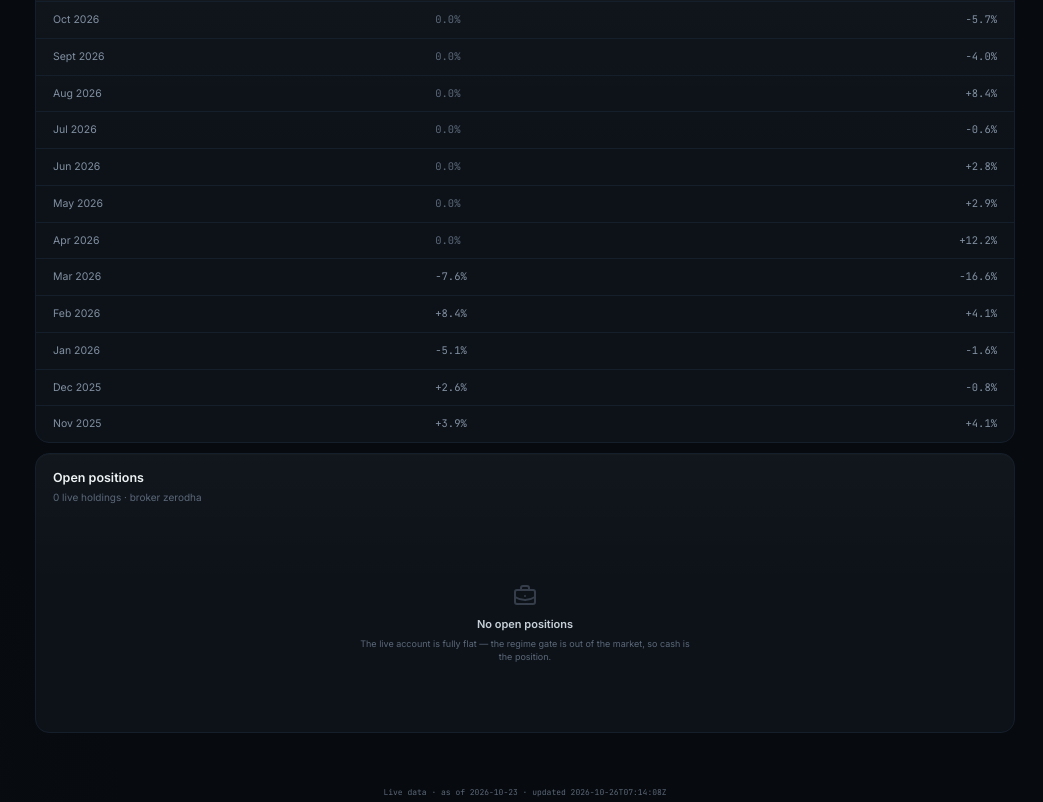
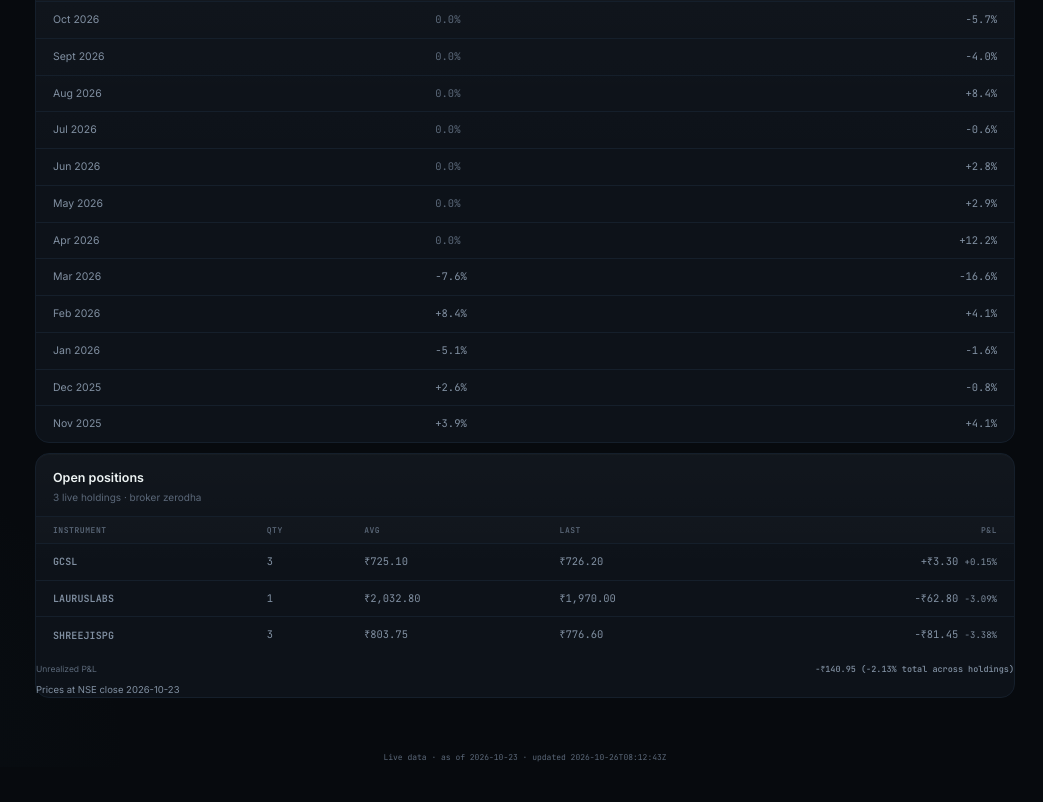
Before and after one commit to gulshan1234g5/trading-dashboard, a React (Vite) app: page / in a window 1280 px wide. Shown: the part 1242-2044 px from the top of the page, without its empty margins (237-1280 px from the left). After the commit the page ends 2009 px from the top, so only its background shows below. Built offline with nearby package versions, Linux system fonts and the light colour scheme.

Commit message:
dashboard: holdings P&L card (avg/last/pnl, colored, as-of date)

```diff
--- a/public/live.json
+++ b/public/live.json
@@ -1,12 +1,41 @@
 {
-  "generated_at": "2026-10-26T07:14:08Z",
+  "generated_at": "2026-10-26T08:12:43Z",
   "data_asof": "2026-10-23",
   "mode": "REAL",
   "account": {
     "broker": "ZERODHA",
-    "cash": 7000.0,
-    "holdings": [],
-    "n_positions": 0,
+    "cash": 380.65,
+    "holdings": [
+      {
+        "symbol": "GCSL",
+        "qty": 3,
+        "avg": 725.1,
+        "last": 726.2,
+        "pnl": 3.3,
+        "pnl_pct": 0.15,
+        "last_date": "2026-10-23"
+      },
+      {
+        "symbol": "LAURUSLABS",
+        "qty": 1,
+        "avg": 2032.8,
+        "last": 1970.0,
+        "pnl": -62.8,
+        "pnl_pct": -3.09,
+        "last_date": "2026-10-23"
+      },
+      {
+        "symbol": "SHREEJISPG",
+        "qty": 3,
+        "avg": 803.75,
+        "last": 776.6,
+        "pnl": -81.45,
+        "pnl_pct": -3.38,
+        "last_date": "2026-10-23"
+      }
+    ],
+    "n_positions": 3,
+    "unrealized_pnl": -140.95,
     "equity": 7000.0,
     "capital_floor": 45000,
     "floor_status": "below",
@@ -18,7 +47,7 @@
     "nifty_close": 22687.65,
     "dma200": 24157.71,
     "gap_pct": -6.09,
-    "last_decision": "2026-10-22",
+    "last_decision": "2026-10-26",
     "next_decision": "2026-10-30"
   },
   "systems": [
--- a/src/lib/live.tsx
+++ b/src/lib/live.tsx
@@ -34,8 +34,18 @@ export interface LiveSnapshot {
   account: {
     broker: string
     cash: number
-    holdings: Array<{ symbol: string; qty: number }>
+    holdings: Array<{
+      symbol: string
+      qty: number
+      /** optional: old live.json exports predate per-position P&L */
+      avg?: number
+      last?: number
+      last_date?: string
+      pnl?: number
+      pnl_pct?: number
+    }>
     n_positions: number
+    unrealized_pnl?: number
     equity: number
     capital_floor: number
     floor_status: 'below' | 'at_or_above'
@@ -76,7 +86,16 @@ export function parseLive(raw: any): LiveSnapshot | null {
   if (typeof a.capital_floor !== 'number') return null
   if (a.floor_status !== 'below' && a.floor_status !== 'at_or_above') return null
   if (typeof a.capital_plan_note !== 'string') return null
-  if (!Array.isArray(a.holdings) || a.holdings.some((h: unknown) => h === null || typeof h !== 'object' || typeof (h as { symbol?: unknown }).symbol !== 'string')) return null
+  const optNum = (v: unknown) => v === undefined || typeof v === 'number'
+  if (a.unrealized_pnl !== undefined && typeof a.unrealized_pnl !== 'number') return null
+  if (!Array.isArray(a.holdings)) return null
+  for (const h of a.holdings) {
+    if (h === null || typeof h !== 'object') return null
+    const o = h as Record<string, unknown>
+    if (typeof o.symbol !== 'string' || typeof o.qty !== 'number') return null
+    if (!optNum(o.avg) || !optNum(o.last) || !optNum(o.pnl) || !optNum(o.pnl_pct)) return null
+    if (o.last_date !== undefined && typeof o.last_date !== 'string') return null
+  }
 
   const g = raw.gate
   if (g === null || typeof g !== 'object') return null
--- a/src/pages/Overview.tsx
+++ b/src/pages/Overview.tsx
@@ -24,6 +24,11 @@ export function Overview({ navigate }: { navigate: (page: PageId) => void }) {
   const account = live.status === 'ok' ? live.data.account : null
   const gate = live.status === 'ok' ? live.data.gate : null
   const floorPct = account ? Math.min(100, (account.equity / account.capital_floor) * 100) : 0
+  const costBasis = account ? account.holdings.reduce((sum, h) => sum + h.qty * (h.avg ?? 0), 0) : 0
+  const unrealized = account ? (account.unrealized_pnl ?? account.holdings.reduce((sum, h) => sum + (h.pnl ?? 0), 0)) : 0
+  const unrealizedPct = costBasis > 0 ? (unrealized / costBasis) * 100 : 0
+  const priceDate = account?.holdings.find((h) => h.last_date)?.last_date
+  const pnlCls = (pnl: number) => (pnl < 0 ? 'neg' : 'pos')
 
   return (
     <>
@@ -287,12 +292,16 @@ export function Overview({ navigate }: { navigate: (page: PageId) => void }) {
             </div>
           </div>
           {account && account.holdings.length > 0 ? (
+            <>
               <div className="table-wrap">
                 <table className="data-table">
                   <thead>
                     <tr>
                       <th>Instrument</th>
                       <th>Qty</th>
+                      <th>Avg</th>
+                      <th>Last</th>
+                      <th>P&amp;L</th>
                     </tr>
                   </thead>
                   <tbody>
@@ -300,11 +309,37 @@ export function Overview({ navigate }: { navigate: (page: PageId) => void }) {
                       <tr key={holding.symbol}>
                         <td className="symbol-name">{holding.symbol}</td>
                         <td className="num">{holding.qty}</td>
+                        <td className="num">{holding.avg != null ? inr(holding.avg, 2) : '—'}</td>
+                        <td className="num">{holding.last != null ? inr(holding.last, 2) : '—'}</td>
+                        <td className={`num ${holding.pnl != null ? pnlCls(holding.pnl) : ''}`}>
+                          {holding.pnl != null ? (
+                            <>
+                              {holding.pnl > 0 ? '+' : ''}{inr(holding.pnl, 2)}{' '}
+                              <span style={{ fontSize: 9 }}>{pct(holding.pnl_pct ?? 0)}</span>
+                            </>
+                          ) : (
+                            '—'
+                          )}
+                        </td>
                       </tr>
                     ))}
                   </tbody>
                 </table>
               </div>
+              <div className="budget-row" style={{ marginTop: 10 }}>
+                <div className="budget-labels">
+                  <span>Unrealized P&amp;L</span>
+                  <strong className={pnlCls(unrealized)}>
+                    {unrealized > 0 ? '+' : ''}{inr(unrealized, 2)} ({pct(unrealizedPct)} total across holdings)
+                  </strong>
+                </div>
+              </div>
+              {priceDate ? (
+                <p style={{ color: 'var(--muted)', fontSize: 9.5, margin: '6px 0 0', lineHeight: 1.6 }}>
+                  Prices at NSE close {priceDate}
+                </p>
+              ) : null}
+            </>
           ) : (
             <div style={{ padding: 18 }}>
               <EmptyState
```
Lines whose indentation alone changed are shown as unchanged.
